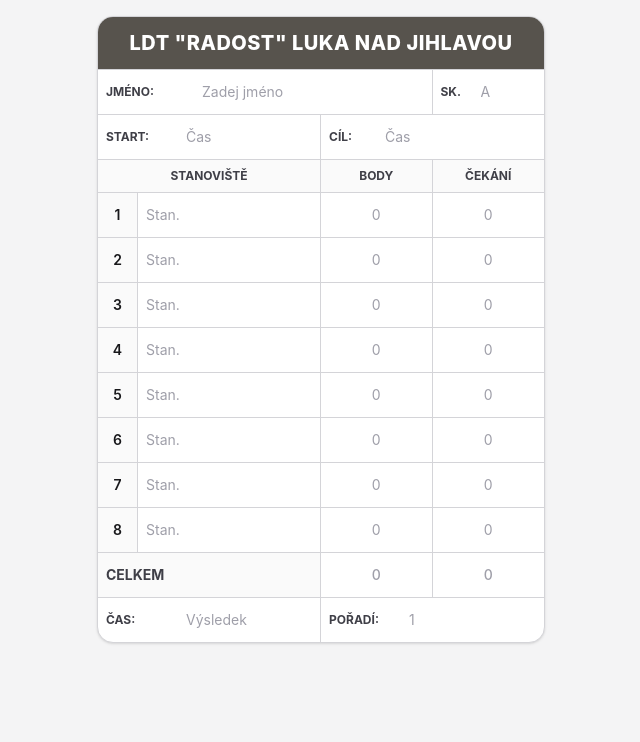
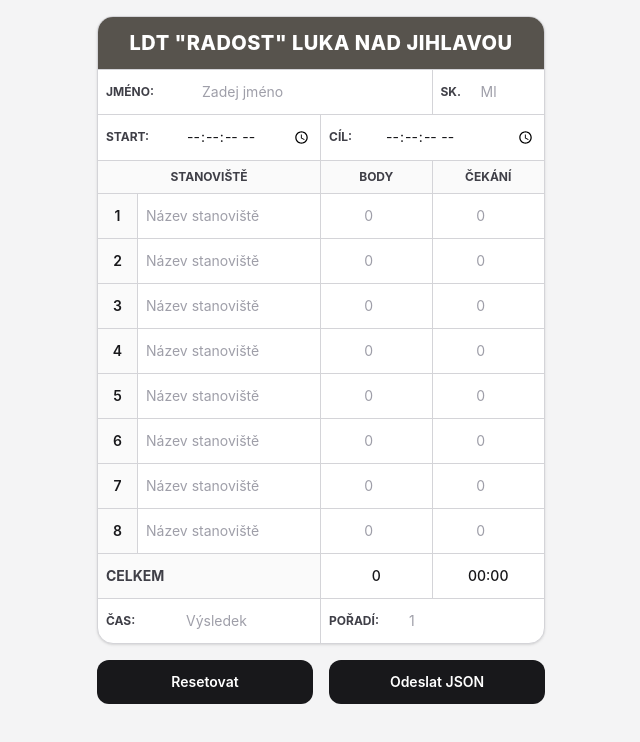
Before and after one commit to DominikPrusa/pionyr-helper, a React (Vite) app: page /times-counter in a window 1280 px wide. Shown: the top 742 px of the page, without its empty margins (319-959 px from the left). Built offline with nearby package versions, Linux system fonts and the light colour scheme.

Commit message:
times filling working

```diff
--- a/src/pages/times-counter.tsx
+++ b/src/pages/times-counter.tsx
@@ -1,6 +1,173 @@
+import { useEffect, useState } from "react";
+import { formatSecondsToMMSS } from "../utils/TimeConversions";
+
 const rows = Array.from({ length: 8 }, (_, i) => i + 1);
 
+type Station = {
+  name: string;
+  points: number | null;
+  waitingTime: number | null;
+};
+
+type FormData = {
+  name: string;
+  group: string;
+  startTime: string;
+  endTime: string;
+  stations: Station[];
+};
+
 const TimesCounter = () => {
+  const [formData, setFormData] = useState<FormData>({
+    name: "",
+    group: "",
+    startTime: "",
+    endTime: "",
+    stations: rows.map(() => ({
+      name: "",
+      points: null,
+      waitingTime: null,
+    })),
+  });
+  const [totalPoints, setTotalPoints] = useState<number>(0);
+  const [totalWaitingTime, setTotalWaitingTime] = useState<number>(0);
+  const [resultTime, setResultTime] = useState<string>("");
+  const [placement, setPlacement] = useState<number>();
+
+  const handleChange = (
+    field: keyof Omit<FormData, "stations">,
+    value: string,
+  ) => {
+    setFormData((prev) => ({
+      ...prev,
+      [field]: value,
+    }));
+  };
+
+  const handleStationChange = (
+    index: number,
+    field: keyof Station,
+    value: string | number | null,
+  ) => {
+    setFormData((prev) => {
+      const updatedStations = [...prev.stations];
+      updatedStations[index] = {
+        ...updatedStations[index],
+        [field]: value,
+      };
+
+      return {
+        ...prev,
+        stations: updatedStations,
+      };
+    });
+  };
+
+  const getFormJson = () => {
+    const payload = {
+      name: formData.name,
+      group: formData.group,
+      startTime: formData.startTime,
+      endTime: formData.endTime,
+      stations: formData.stations.map((station) => ({
+        name: station.name,
+        points: station.points,
+        "waiting-time": station.waitingTime,
+      })),
+    };
+
+    console.log(payload);
+    return payload;
+  };
+
+  useEffect(() => {
+    // points
+    const count = formData.stations.reduce((sum, station) => {
+      return sum + (station.points ?? 0);
+    }, 0);
+
+    setTotalPoints(count);
+
+    // waiting time
+    const total = formData.stations.reduce((sum, station) => {
+      return sum + (station.waitingTime ?? 0);
+    }, 0);
+
+    setTotalWaitingTime(total);
+  }, [formData.stations]);
+
+  useEffect(() => {
+    const timeToSeconds = (time: string) => {
+      if (!time) return 0;
+
+      const parts = time.split(":").map(Number);
+
+      if (parts.length === 3) {
+        const [hours, minutes, seconds] = parts;
+        return hours * 3600 + minutes * 60 + seconds;
+      }
+
+      if (parts.length === 2) {
+        const [hours, minutes] = parts;
+        return hours * 3600 + minutes * 60;
+      }
+
+      return 0;
+    };
+
+    const formatToHHMMSS = (totalSeconds: number) => {
+      const safe = Math.max(0, totalSeconds);
+      const hours = Math.floor(safe / 3600);
+      const minutes = Math.floor((safe % 3600) / 60);
+      const seconds = safe % 60;
+
+      return [hours, minutes, seconds]
+        .map((value) => String(value).padStart(2, "0"))
+        .join(":");
+    };
+
+    if (formData.startTime && formData.endTime) {
+      const startSeconds = timeToSeconds(formData.startTime);
+      const endSeconds = timeToSeconds(formData.endTime);
+
+      const result = endSeconds - startSeconds - totalWaitingTime;
+
+      setResultTime(formatToHHMMSS(result));
+    } else {
+      setResultTime("");
+    }
+  }, [totalWaitingTime, formData.startTime, formData.endTime]);
+
+  const handleReset = () => {
+    setTotalPoints(0);
+    setTotalWaitingTime(0);
+    setResultTime("");
+    setFormData({
+      name: "",
+      group: "",
+      startTime: "",
+      endTime: "",
+      stations: rows.map(() => ({
+        name: "",
+        points: null,
+        waitingTime: null,
+      })),
+    });
+  };
+
+  const handleSubmit = () => {
+    const jsonData = getFormJson();
+
+    // send somewhere
+    // fetch("/api/times-counter", {
+    //   method: "POST",
+    //   headers: { "Content-Type": "application/json" },
+    //   body: JSON.stringify(jsonData),
+    // });
+
+    console.log(JSON.stringify(jsonData, null, 2));
+  };
+
   return (
     <main className="min-h-screen bg-zinc-100 px-3 py-4 text-zinc-900 sm:px-6">
       <div className="mx-auto w-full max-w-md">
@@ -19,6 +186,8 @@ const TimesCounter = () => {
                 </label>
                 <input
                   type="text"
+                  value={formData.name}
+                  onChange={(e) => handleChange("name", e.target.value)}
                   className="w-full bg-transparent px-2 py-3 text-sm outline-none placeholder:text-zinc-400"
                   placeholder="Zadej jméno"
                 />
@@ -29,8 +198,10 @@ const TimesCounter = () => {
                 </label>
                 <input
                   type="text"
+                  value={formData.group}
+                  onChange={(e) => handleChange("group", e.target.value)}
                   className="w-full bg-transparent px-2 py-3 text-sm outline-none placeholder:text-zinc-400"
-                  placeholder="A"
+                  placeholder="Ml"
                 />
               </div>
             </div>
@@ -41,10 +212,11 @@ const TimesCounter = () => {
                   Start:
                 </label>
                 <input
-                  type="text"
-                  inputMode="numeric"
+                  type="time"
+                  step={1}
+                  value={formData.startTime}
+                  onChange={(e) => handleChange("startTime", e.target.value)}
                   className="w-full bg-transparent px-2 py-3 text-xs outline-none placeholder:text-zinc-400 sm:text-sm"
-                  placeholder="Čas"
                 />
               </div>
               <div className="col-span-6 flex items-center">
@@ -52,10 +224,11 @@ const TimesCounter = () => {
                   Cíl:
                 </label>
                 <input
-                  type="text"
-                  inputMode="numeric"
+                  type="time"
+                  step={1}
+                  value={formData.endTime}
+                  onChange={(e) => handleChange("endTime", e.target.value)}
                   className="w-full bg-transparent px-2 py-3 text-xs outline-none placeholder:text-zinc-400 sm:text-sm"
-                  placeholder="Čas"
                 />
               </div>
             </div>
@@ -72,7 +245,7 @@ const TimesCounter = () => {
               </div>
             </div>
 
-            {rows.map((row) => (
+            {rows.map((row, index) => (
               <div key={row} className="grid grid-cols-12">
                 <div className="col-span-6 flex border-b border-r border-zinc-300">
                   <div className="flex w-10 items-center justify-center border-r border-zinc-300 bg-zinc-50 text-sm font-semibold">
@@ -80,15 +253,27 @@ const TimesCounter = () => {
                   </div>
                   <input
                     type="text"
+                    value={formData.stations[index].name}
+                    onChange={(e) =>
+                      handleStationChange(index, "name", e.target.value)
+                    }
                     className="min-w-0 flex-1 bg-transparent px-2 py-3 text-sm outline-none placeholder:text-zinc-400"
-                    placeholder="Stan."
+                    placeholder="Název stanoviště"
                   />
                 </div>
 
                 <div className="col-span-3 border-b border-r border-zinc-300">
                   <input
-                    type="text"
+                    type="number"
                     inputMode="numeric"
+                    value={formData.stations[index].points ?? ""}
+                    onChange={(e) => {
+                      handleStationChange(
+                        index,
+                        "points",
+                        e.target.value === "" ? null : Number(e.target.value),
+                      );
+                    }}
                     className="w-full bg-transparent px-2 py-3 text-center text-xs outline-none placeholder:text-zinc-400 sm:text-sm"
                     placeholder="0"
                   />
@@ -96,8 +281,16 @@ const TimesCounter = () => {
 
                 <div className="col-span-3 border-b border-zinc-300">
                   <input
-                    type="text"
+                    type="number"
                     inputMode="numeric"
+                    value={formData.stations[index].waitingTime ?? ""}
+                    onChange={(e) => {
+                      handleStationChange(
+                        index,
+                        "waitingTime",
+                        e.target.value === "" ? null : Number(e.target.value),
+                      );
+                    }}
                     className="w-full bg-transparent px-2 py-3 text-center text-xs outline-none placeholder:text-zinc-400 sm:text-sm"
                     placeholder="0"
                   />
@@ -113,6 +306,8 @@ const TimesCounter = () => {
                 <input
                   type="text"
                   inputMode="numeric"
+                  value={totalPoints}
+                  disabled
                   className="w-full bg-transparent px-2 py-3 text-center text-xs font-medium outline-none placeholder:text-zinc-400 sm:text-sm"
                   placeholder="0"
                 />
@@ -121,6 +316,8 @@ const TimesCounter = () => {
                 <input
                   type="text"
                   inputMode="numeric"
+                  value={formatSecondsToMMSS(totalWaitingTime)}
+                  disabled
                   className="w-full bg-transparent px-2 py-3 text-center text-xs font-medium outline-none placeholder:text-zinc-400 sm:text-sm"
                   placeholder="0"
                 />
@@ -135,6 +332,8 @@ const TimesCounter = () => {
                 <input
                   type="text"
                   inputMode="numeric"
+                  value={resultTime}
+                  disabled
                   className="w-full bg-transparent px-2 py-3 text-xs outline-none placeholder:text-zinc-400 sm:text-sm"
                   placeholder="Výsledek"
                 />
@@ -146,6 +345,8 @@ const TimesCounter = () => {
                 <input
                   type="text"
                   inputMode="numeric"
+                  value={placement}
+                  disabled
                   className="w-full bg-transparent px-2 py-3 text-sm outline-none placeholder:text-zinc-400"
                   placeholder="1"
                 />
@@ -153,6 +354,22 @@ const TimesCounter = () => {
             </div>
           </div>
         </div>
+        <div className="flex flex-row gap-4">
+          <button
+            type="button"
+            onClick={handleReset}
+            className="mt-4 flex-1 rounded-xl bg-zinc-900 px-4 py-3 text-sm font-semibold text-white transition hover:bg-zinc-800"
+          >
+            Resetovat
+          </button>
+          <button
+            type="button"
+            onClick={handleSubmit}
+            className="mt-4 flex-1 rounded-xl bg-zinc-900 px-4 py-3 text-sm font-semibold text-white transition hover:bg-zinc-800"
+          >
+            Odeslat JSON
+          </button>
+        </div>
       </div>
     </main>
   );
--- /dev/null
+++ b/src/utils/TimeConversions.ts
@@ -0,0 +1,6 @@
+export const formatSecondsToMMSS = (totalSeconds: number) => {
+  const minutes = Math.floor(totalSeconds / 60);
+  const seconds = totalSeconds % 60;
+
+  return `${String(minutes).padStart(2, "0")}:${String(seconds).padStart(2, "0")}`;
+};
```
